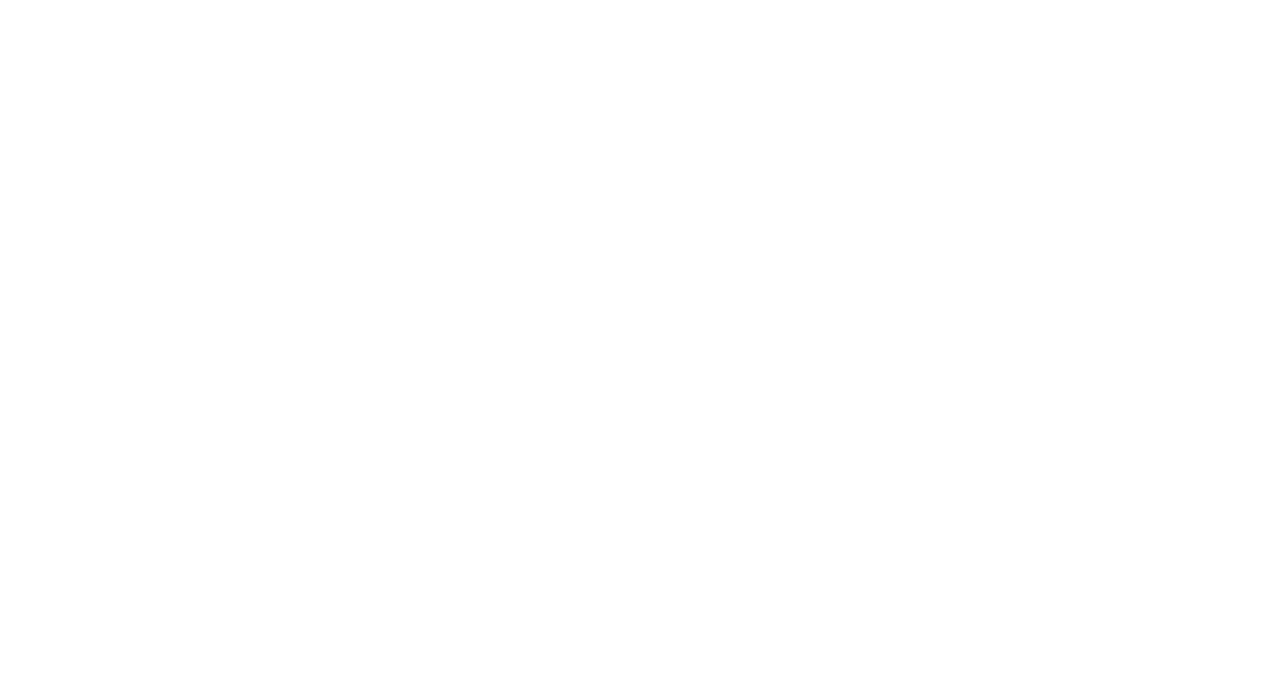
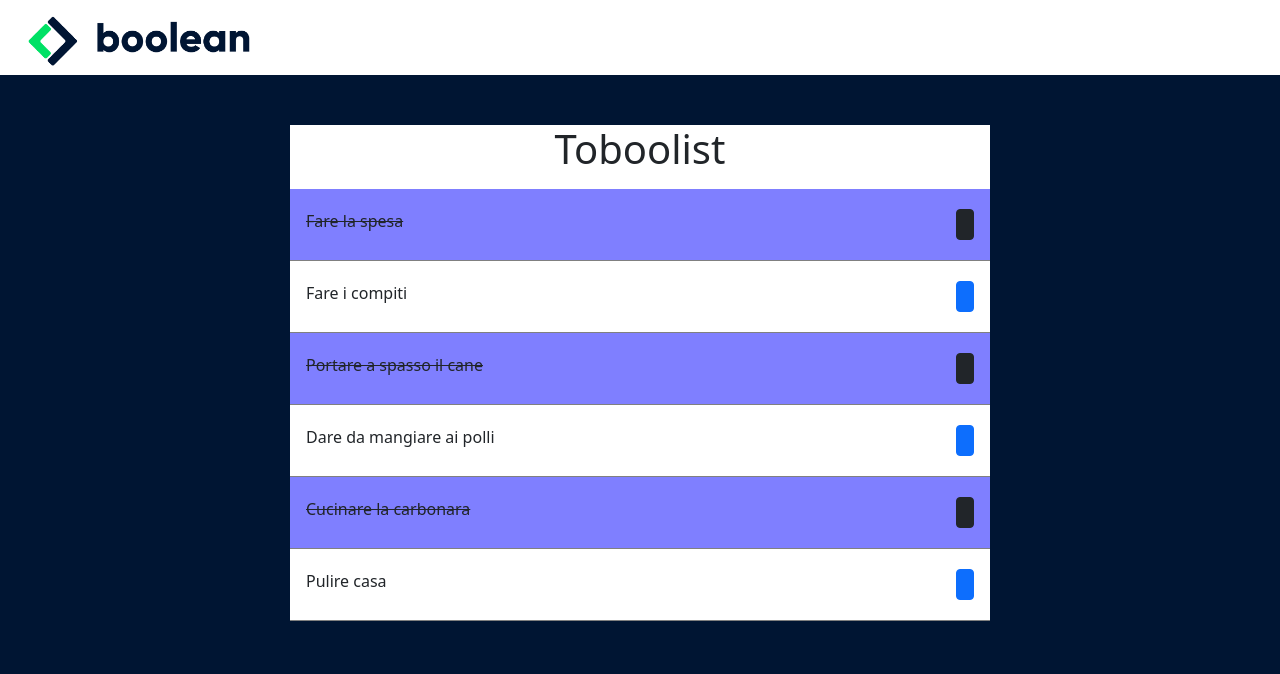
Before and after one commit to alessandro-ricci-boolean/vue-todolist, a plain HTML site: page index.html in a window 1280 px wide. Drawn offline with nearby package versions, Linux system fonts and the light colour scheme.

Commit message:
rough version submitted

```diff
--- a/css/style.css
+++ b/css/style.css
@@ -3,3 +3,31 @@
     margin: 0;
     box-sizing: border-box;
 }
+
+img{
+    height: 50px;
+}
+
+header{
+    height: 75px;
+}
+
+main{
+    background-color: #001533;
+    height: calc(100vh - 75px);
+}
+
+.todolist-container{
+    max-width: 700px;
+    margin: 50px auto;
+    background-color: white;
+}
+
+li{
+    padding: 20px 0;
+    border-bottom: 1px solid grey;
+}
+
+.bg-blue{
+    background-color: rgba(0, 0, 255, 0.5);
+}
--- a/index.html
+++ b/index.html
@@ -3,10 +3,49 @@
 <head>
     <meta charset="UTF-8">
     <meta name="viewport" content="width=device-width, initial-scale=1.0">
+    <link href="https://cdn.jsdelivr.net/npm/bootstrap@5.3.2/dist/css/bootstrap.min.css" rel="stylesheet" integrity="sha384-T3c6CoIi6uLrA9TneNEoa7RxnatzjcDSCmG1MXxSR1GAsXEV/Dwwykc2MPK8M2HN" crossorigin="anonymous">
+    <link rel="stylesheet" href="https://cdnjs.cloudflare.com/ajax/libs/font-awesome/6.5.1/css/all.min.css" integrity="sha512-DTOQO9RWCH3ppGqcWaEA1BIZOC6xxalwEsw9c2QQeAIftl+Vegovlnee1c9QX4TctnWMn13TZye+giMm8e2LwA==" crossorigin="anonymous" referrerpolicy="no-referrer" />
     <title>Vue To Do List</title>
     <link rel="stylesheet" href="css/style.css">
 </head>
 <body>
+    <div id="app">
+        <header>
+            <div class="container-fluid">
+                <div class="row">
+                    <div class="col-12">
+                        <div class="d-flex align-items-center">
+                           <img :src="logo" class="m-3" alt="Boolean Todolist">
+                        </div>
+                    </div>
+                </div>
+            </div>
+        </header>
+        <main>
+            <div class="container">
+                <div class="row">
+                    <div class="col-12">
+                        <div class="todolist-container">
+                            <h1 class="text-center mb-3">Toboolist</h1>
+                            <ul class="list-unstyled">
+                                <li v-for="(todo, index) in todo_list" :key="index" :class="todo.done ? 'text-decoration-line-through bg-blue' : ''">
+                                    <div class="d-flex justify-content-between px-3">
+                                        <span>
+                                            {{ todo.text }}
+                                        </span>
+                                        <div class="buttons">
+                                            <button class="btn btn-sm btn-square" :class="todo.done ? 'btn-dark' : 'btn-primary'" @click="toggleDone(index)"><i class="fas" class="todo.done ? 'fa-times' : 'fa-check'"></i></button>
+                                        </div>
+                                    </div>
+                                </li>
+                            </ul>
+                        </div>
+                    </div>
+                </div>
+            </div>
+        </main>
+    </div>
+    <script src="https://unpkg.com/vue@3/dist/vue.global.js"></script>
     <script type="text/javascript" src="js/script.js"></script>
 </body>
 </html>
--- a/js/script.js
+++ b/js/script.js
@@ -0,0 +1,40 @@
+const { createApp } = Vue;
+
+createApp({
+    data(){
+        return{
+            logo: "./img/logo.png",
+            todo_list: [
+                {
+                    text: "Fare la spesa",
+                    done: true,
+                },
+                {
+                    text: "Fare i compiti",
+                    done: false,
+                },
+                {
+                    text: "Portare a spasso il cane",
+                    done: true,
+                },
+                {
+                    text: "Dare da mangiare ai polli",
+                    done: false,
+                },
+                {
+                    text: "Cucinare la carbonara",
+                    done: true,
+                },
+                {
+                    text: "Pulire casa",
+                    done: false,
+                }
+            ]
+        }
+    },
+    methods:{
+        toggleDone(index){
+            this.todo_list[index].done = !todo_list[index].done;
+        }
+    }
+}).mount("#app");
```
Also changed, not shown: img/logo.png (added), 1 other file.
